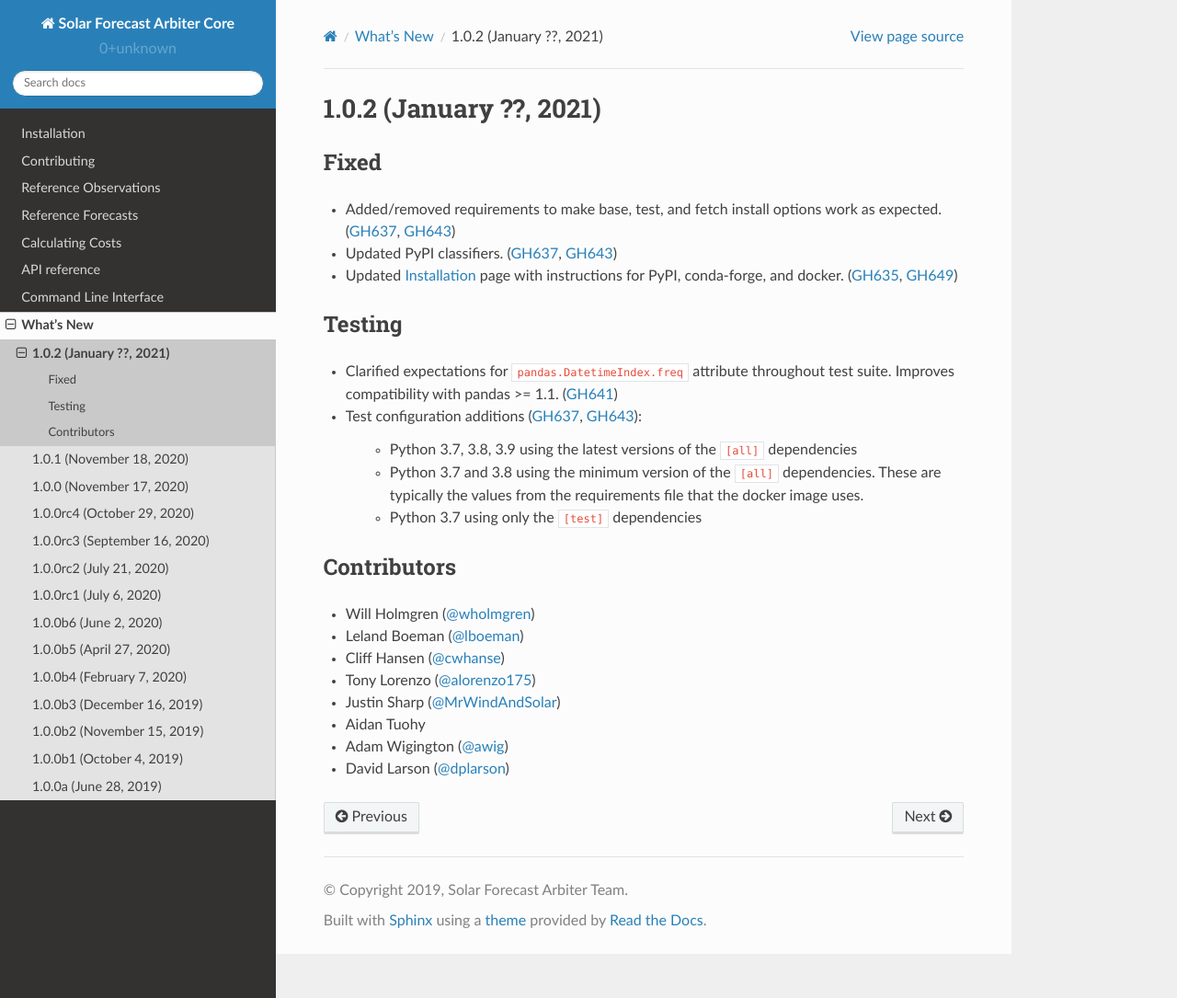
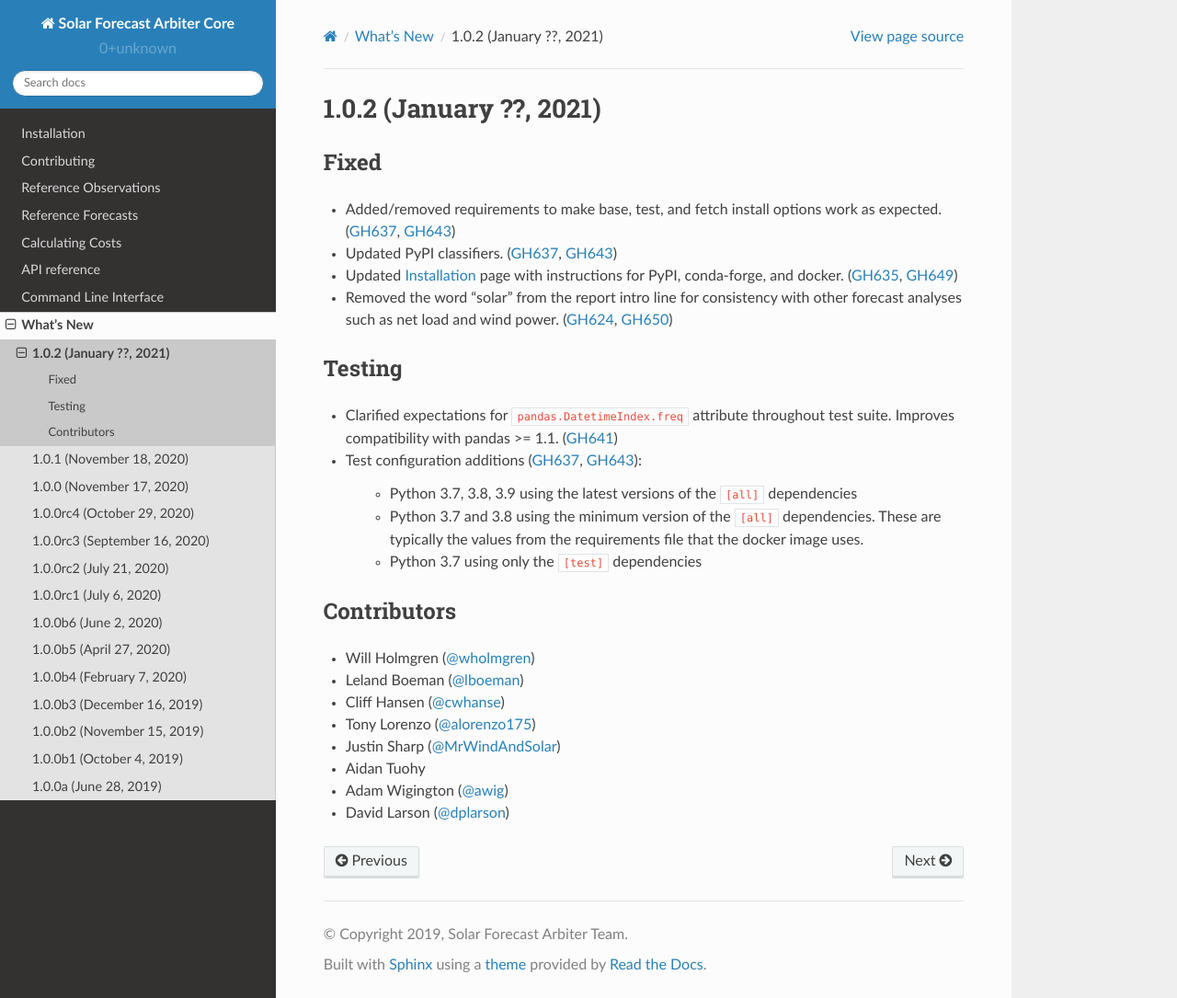
Before and after one commit to SolarArbiter/solarforecastarbiter-core, a Sphinx documentation site: the page built from docs/source/whatsnew/1.0.2.rst, in a window 1280 px wide and 1085 px high. Shown: the whole window at 92% size. Built offline with Sphinx 7.4.7 and the Read the Docs theme 2.0.0, drawn with Linux system fonts in a browser that asks for light colours.

Commit message:
remove solar specific text from body.html and base.text (#651)
* remove solar from body.html and base.tex

* whatsnew

```diff
--- a/docs/source/whatsnew/1.0.2.rst
+++ b/docs/source/whatsnew/1.0.2.rst
@@ -13,6 +13,9 @@ Fixed
 * Updated PyPI classifiers. (:issue:`637`, :pull:`643`)
 * Updated :ref:`installation` page with instructions for PyPI, conda-forge,
   and docker. (:issue:`635`, :pull:`649`)
+* Removed the word "solar" from the report intro line for consistency with
+  other forecast analyses such as net load and wind power.
+  (:issue:`624`, :pull:`650`)
 
 Testing
 ~~~~~~~
```
Also changed, not shown: 2 other files.
